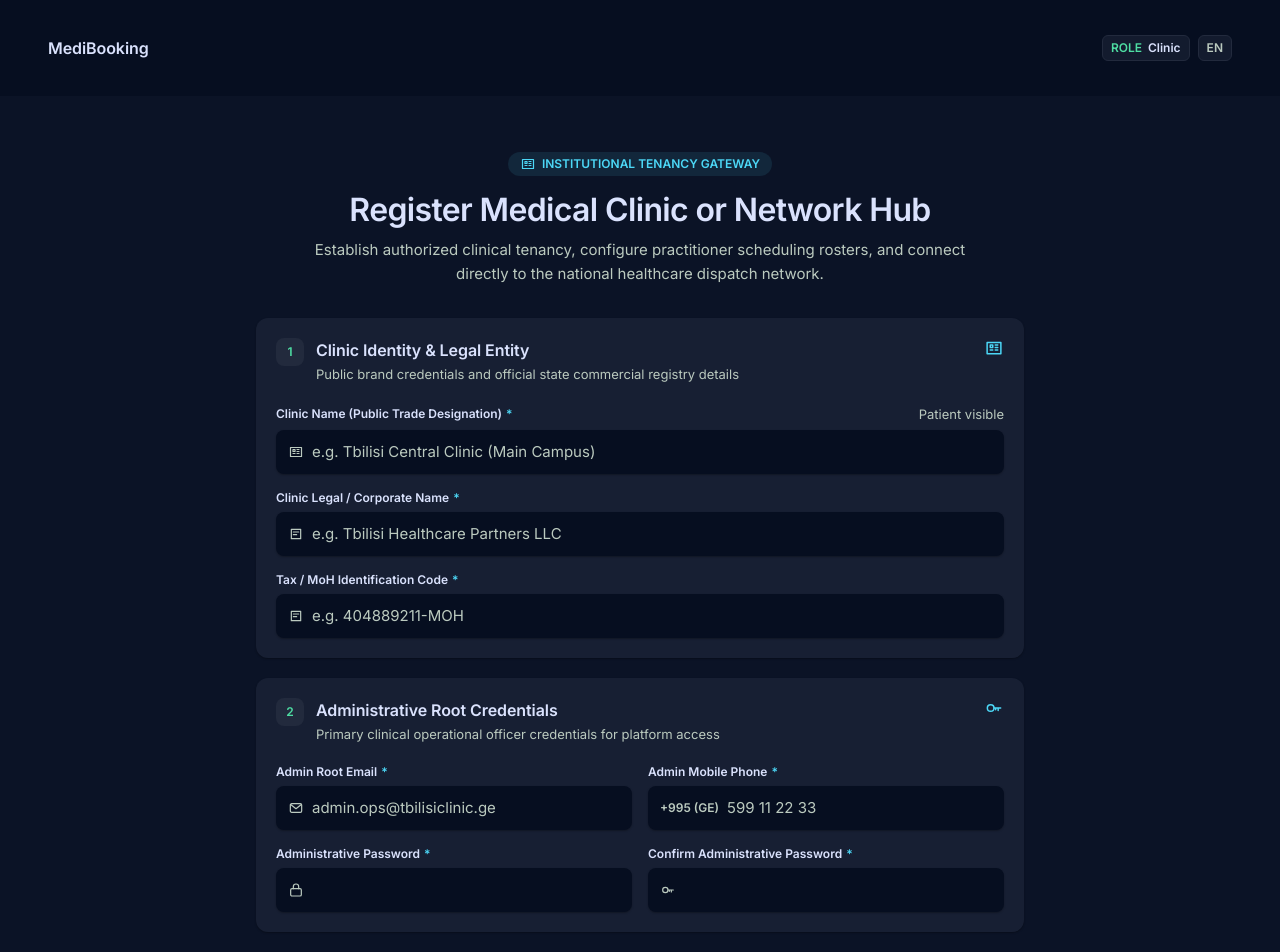
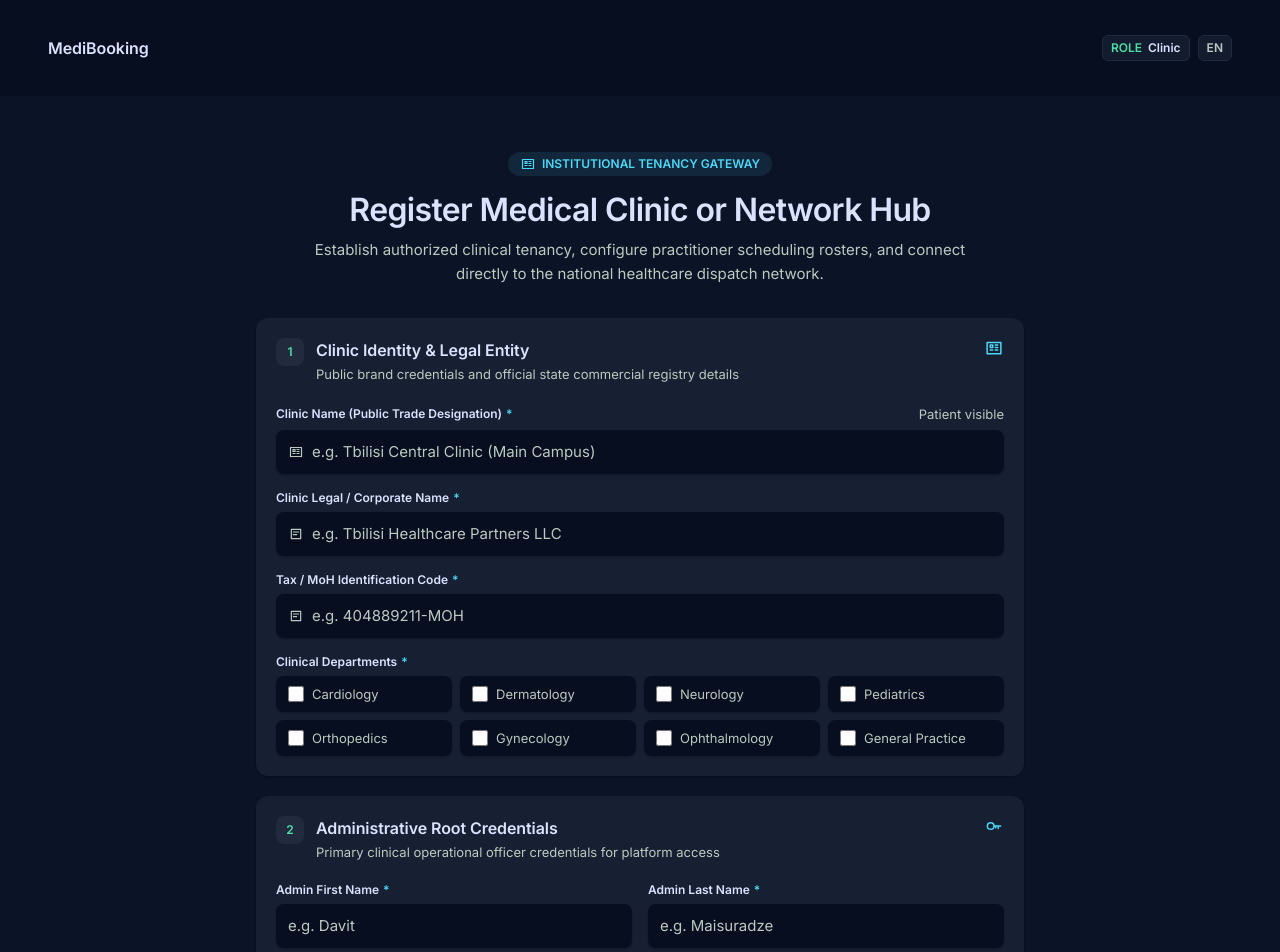
Before and after one commit to MishSoft/medibooking, a React (Vite) app in the folder client/: page /register-clinic in a window 1280 px wide. Shown: the top 952 px of the page. Built offline with nearby package versions, Linux system fonts and the light colour scheme.

Commit message:
feat(client): wire clinic registration to API
Add registerClinic to authApi with payload mapper and
useRegisterClinic mutation hook; add admin first/last name and
departments fields required by the server; log response on success.

```diff
--- a/client/src/api/auth.api.ts
+++ b/client/src/api/auth.api.ts
@@ -1,3 +1,4 @@
+import type { ClinicRegistrationFormOutput } from "../schemas/clinicRegistration.schema";
 import type { PatientRegistrationFormOutput } from "../schemas/patientRegistration.schema";
 import { apiRequest } from "./client";
 
@@ -27,10 +28,34 @@ export function toPatientRegisterPayload({
   return payload;
 }
 
+type ClinicFormOnlyFields =
+  | "confirmPassword"
+  | "legalCertification"
+  | "serviceTerms";
+
+export type ClinicRegisterPayload = Omit<
+  ClinicRegistrationFormOutput,
+  ClinicFormOnlyFields
+>;
+
+export function toClinicRegisterPayload({
+  confirmPassword: _confirmPassword,
+  legalCertification: _legalCertification,
+  serviceTerms: _serviceTerms,
+  ...payload
+}: ClinicRegistrationFormOutput): ClinicRegisterPayload {
+  return payload;
+}
+
 export const authApi = {
   registerPatient: (payload: PatientRegisterPayload) =>
     apiRequest<ApiResponse>("api/auth/register/patient", {
       method: "POST",
       body: payload,
     }),
+  registerClinic: (payload: ClinicRegisterPayload) =>
+    apiRequest<ApiResponse>("api/auth/register/clinic", {
+      method: "POST",
+      body: payload,
+    }),
 };
--- /dev/null
+++ b/client/src/hooks/useRegisterClinic.ts
@@ -0,0 +1,9 @@
+import { useMutation } from "@tanstack/react-query";
+import { authApi, type ClinicRegisterPayload } from "../api/auth.api";
+
+export function useRegisterClinic() {
+  return useMutation({
+    mutationFn: (payload: ClinicRegisterPayload) =>
+      authApi.registerClinic(payload),
+  });
+}
--- a/client/src/pages/register-clinic/index.tsx
+++ b/client/src/pages/register-clinic/index.tsx
@@ -21,9 +21,24 @@ import {
   type ClinicRegistrationFormInput,
   type ClinicRegistrationFormOutput,
 } from "../../schemas/clinicRegistration.schema";
+import { toClinicRegisterPayload } from "../../api/auth.api";
+import { useRegisterClinic } from "../../hooks/useRegisterClinic";
+
+// TODO: replace with departments from the API once an endpoint exists
+const departmentOptions = [
+  "Cardiology",
+  "Dermatology",
+  "Neurology",
+  "Pediatrics",
+  "Orthopedics",
+  "Gynecology",
+  "Ophthalmology",
+  "General Practice",
+];
 
 function ClinicRegistrationPage() {
   const [submissionMessage, setSubmissionMessage] = useState("");
+  const registerClinic = useRegisterClinic();
 
   const {
     register,
@@ -37,17 +52,24 @@ function ClinicRegistrationPage() {
     resolver: zodResolver(clinicRegistrationFormSchema),
     defaultValues: {
       city: "Tbilisi (Metropolitan Area)",
+      departments: [],
       legalCertification: false,
       serviceTerms: false,
     },
   });
 
-  const onSubmit = (data: ClinicRegistrationFormOutput) => {
-    // TODO: call clinic registration API
-    void data;
-    setSubmissionMessage(
-      "Clinic registration is not connected to a submission service yet.",
-    );
+  const onSubmit = async (data: ClinicRegistrationFormOutput) => {
+    setSubmissionMessage("");
+    try {
+      const response = await registerClinic.mutateAsync(
+        toClinicRegisterPayload(data),
+      );
+      console.log("Clinic registered:", response);
+    } catch (error) {
+      setSubmissionMessage(
+        error instanceof Error ? error.message : "Clinic registration failed.",
+      );
+    }
   };
 
   return (
@@ -120,6 +142,36 @@ function ClinicRegistrationPage() {
                   {...register("taxId")}
                 />
               </div>
+
+              <fieldset className="mt-4">
+                <legend className="mb-1.5 text-label-md text-on-surface">
+                  Clinical Departments
+                  <span aria-hidden="true" className="ml-1 text-secondary">
+                    *
+                  </span>
+                </legend>
+                <div className="grid grid-cols-2 gap-2 sm:grid-cols-4">
+                  {departmentOptions.map((department) => (
+                    <label
+                      className="flex cursor-pointer items-center gap-2 rounded-lg bg-surface-lowest px-3 py-2 text-body-sm text-on-surface-variant shadow-elevation-1 has-checked:text-secondary"
+                      key={department}
+                    >
+                      <input
+                        className="h-4 w-4 shrink-0 accent-secondary"
+                        type="checkbox"
+                        value={department}
+                        {...register("departments")}
+                      />
+                      {department}
+                    </label>
+                  ))}
+                </div>
+                {errors.departments && (
+                  <p className="mt-1 text-body-sm text-error" role="alert">
+                    {errors.departments.message}
+                  </p>
+                )}
+              </fieldset>
             </FormInputsWrapper>
 
             <FormInputsWrapper
@@ -134,6 +186,22 @@ function ClinicRegistrationPage() {
               }
             >
               <div className="grid gap-4 sm:grid-cols-2">
+                <Input
+                  autoComplete="given-name"
+                  error={errors.firstName?.message}
+                  label="Admin First Name"
+                  placeholder="e.g. Davit"
+                  required
+                  {...register("firstName")}
+                />
+                <Input
+                  autoComplete="family-name"
+                  error={errors.lastName?.message}
+                  label="Admin Last Name"
+                  placeholder="e.g. Maisuradze"
+                  required
+                  {...register("lastName")}
+                />
                 <Input
                   autoComplete="email"
                   error={errors.email?.message}
--- a/client/src/schemas/clinicRegistration.schema.ts
+++ b/client/src/schemas/clinicRegistration.schema.ts
@@ -6,8 +6,7 @@ const mustBeChecked = (message: string) =>
   z.boolean().refine((value) => value, message);
 
 export const clinicRegistrationFormSchema = clinicRegisterSchema
-  // Not collected by this form yet
-  .omit({ role: true, firstName: true, lastName: true, departments: true })
+  .omit({ role: true })
   .extend({
     address: z.string().min(1, "Street address is required"),
     city: z.string().min(1, "City / region is required"),
```
